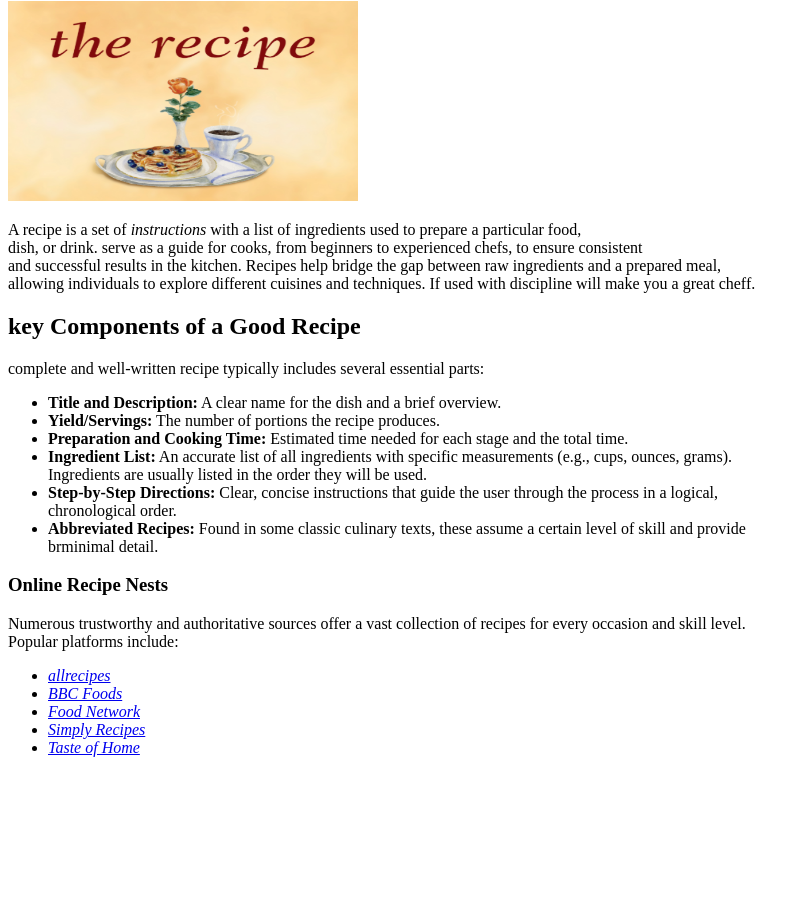
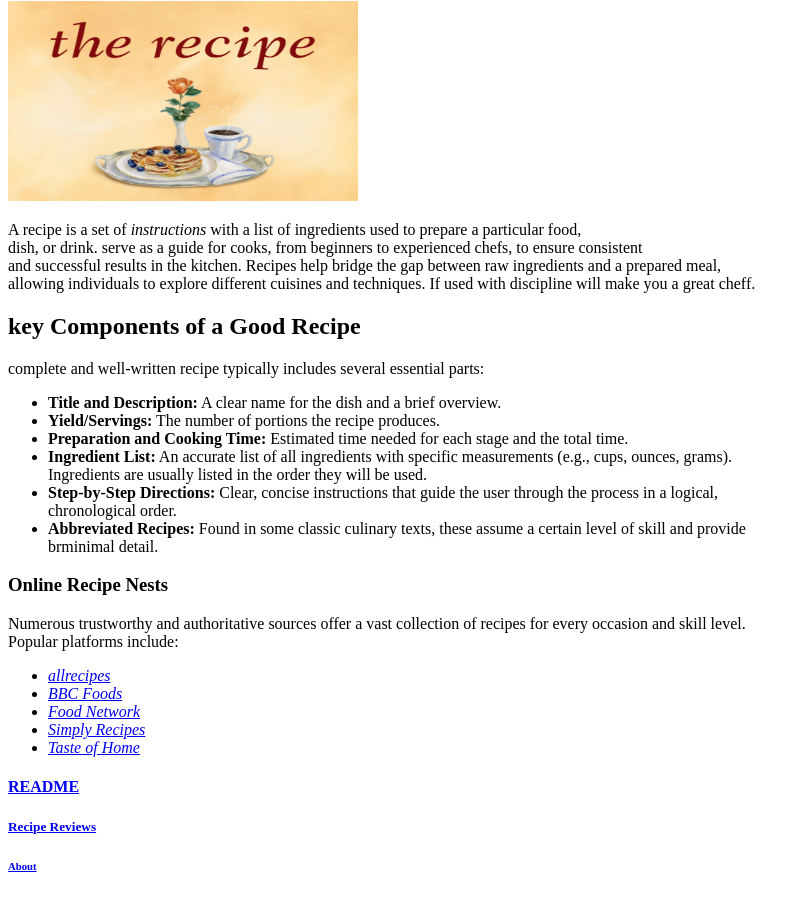
Before and after one commit to samuelcool024/Odin-Recipes, a plain HTML site: page index.html in a window 1280 px wide. Shown: the part 79-976 px from the top of the page, without its empty margins (0-810 px from the left). Before the commit the page ends 861 px from the top, so only its background shows below. Drawn offline with Linux system fonts and the light colour scheme.

Commit message:
relative page pinkups i have successfully linked several pages in my project to the index page #readme #recipe reviews and #about

```diff
--- a/index.html
+++ b/index.html
@@ -42,11 +42,11 @@
                 noopener">Taste of Home</a></i></li>
         </ul>
 
-    <h4></h4>
+    <h4><a href="./README.md" target="_self" rel="noopener">README</a></h4>
 
-    <h5></h5>
+    <h5><a href="./Recipe pages/recipe reviews.html" target="_self" rel="noopener">Recipe Reviews</a></h5>
 
-    <h6></h6>
+    <h6><a href="./Recipe pages/about.html" target="_self" rel="noopener">About</a></h6>
 
 </body>
 </html>
```
Also changed, not shown: Recipe pages/about.html (added, +19 -0 lines).
